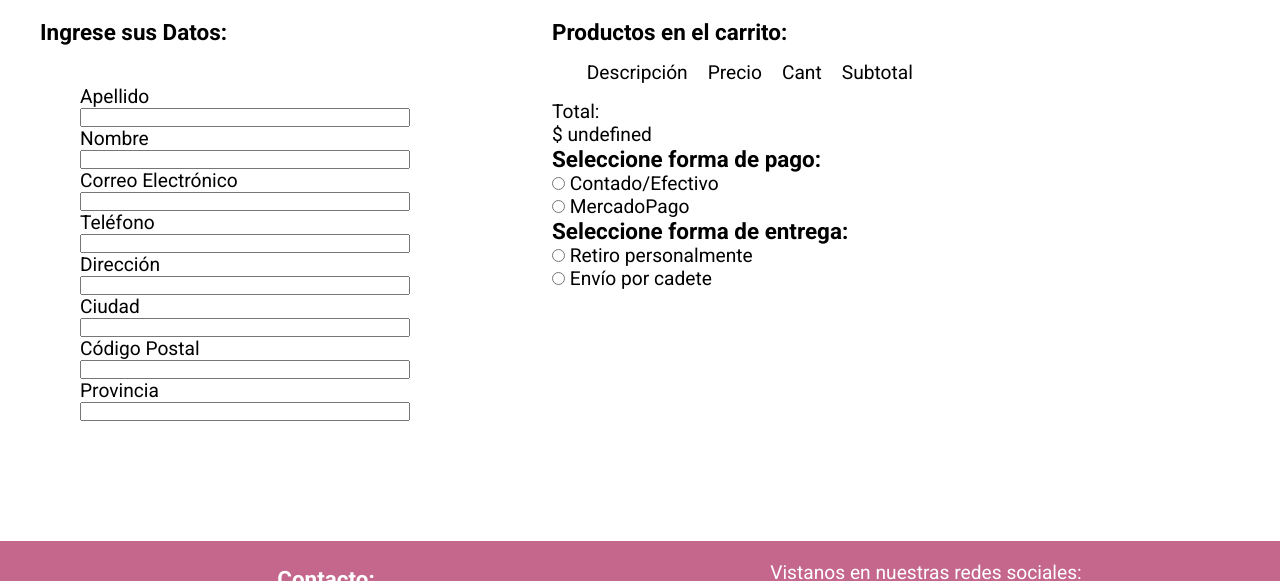
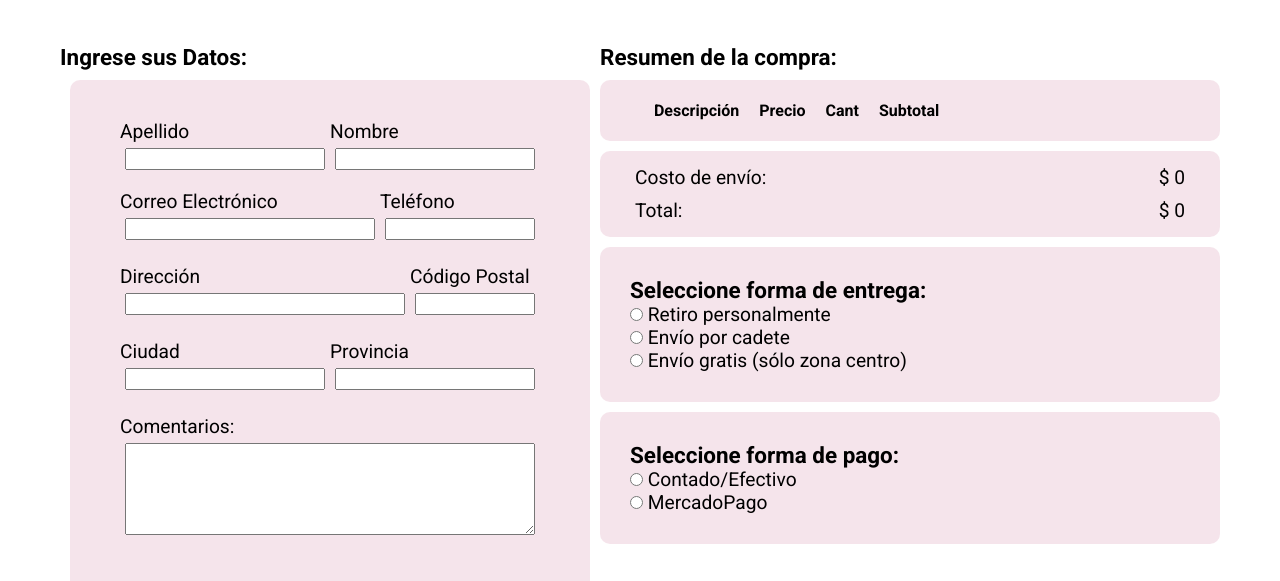
Before and after one commit to eze3769/coderhouse-JS, a plain HTML site: page sections/cart-checkout.html in a window 1280 px wide. Shown: the part 146-727 px from the top of the page. Drawn offline with Linux system fonts and the light colour scheme; a script that the page names is missing.

Commit message:
Mejorado el estilo del checkout y algunas reformas menores

```diff
--- a/estilos/main.css
+++ b/estilos/main.css
@@ -19,7 +19,8 @@ body{
 
 /*  ------ Header -----   */
 header{
-    height: 80px;
+    height: 85px;
+    border-bottom: #7570708e solid 1px;
 }
 header .header__logoImg{
     position: absolute;
@@ -52,7 +53,7 @@ nav .nav__nav{
     display: flex;
     position: absolute;
     right: 10px;
-    top: 35px;
+    top: 45px;
 }
 nav .nav__nav .nav__listItem{
     padding: 10px;
@@ -69,7 +70,7 @@ nav .nav__nav .nav__listItem{
 
 .body__portadaImg{
     width: 100%;
-    top: 80px;
+    top: 85px;
 
 }
 .main__footer{
@@ -630,40 +631,140 @@ padding-right:10px
 /*------------- Checkout --------------*/
 .section__checkout{
     display:flex;
-    padding:40px;
+    padding:60px;
+
 }
 .checkout__container{
     display:flex;
     flex-direction: row;
-    justify-content: space-between;
+    justify-content: center;
+    width:100%;
 }
 .checkout__userForm{
-    width:80%;
+    background-color: #c5678d2d;
+    padding:30px 50px;
+    border-radius: 10px;
+    margin:10px;
+
 }
 .checkout__container .checkout__user{
-    width:40vw;
+    width:45vw;
+
 }
 .checkout__container .checkout__userForm{
     display:flex;
     flex-direction: column;
-    padding: 40px;
+}
+.checkout__container .checkout__userForm .customer__names{
+    display:Flex;
+    flex-direction: row;
+    padding:10px 0 5px;
+}
+.checkout__container .checkout__userForm .customer__mailPhone{
+    display:Flex;
+    flex-direction: row;
+    padding:10px 0;
+}
+.checkout__container .checkout__userForm .customer__city{
+    display:Flex;
+    flex-direction: row;
+    padding:10px 0;
+}
+.checkout__container .checkout__userForm .customer__address{
+    display:Flex;
+    flex-direction: row;
+    padding:10px 0;
+}
+.checkout__container .checkout__userForm .customer__observations{
+    display:Flex;
+    flex-direction: column;
+    padding:10px 0 30px;
+}
+.checkout__inputColumn{
+    display:flex;
+    flex-direction: column;
+}
+.checkout__label{
+    text-align: center;
+}
+.customer__inputLastName, .customer__inputName, .customer__inputCity, .customer__inputState, .customer__inputZip, .customer__inputAddress, .customer__inputPhone,.customer__inputEmail,.customer__inputObservations{
+    font-size: 16px;
+}
+.customer__inputLastName, .customer__inputName, .customer__inputCity, .customer__inputState{
+    width: 200px;
+    margin: 5px;
+}
+.customer__inputZip{
+    margin: 5px;
+    width: 120px;
+}
+.customer__inputAddress{
+    margin: 5px;
+    width: 280px;
+}
+.customer__inputPhone{
+    margin: 5px;
+    width: 150px;
+}
+.customer__inputEmail{
+    margin: 5px;
+    width: 250px;
+}
+.customer__inputObservations{
+    margin: 5px;
+    width: 410px;
 }
 .checkout-products{
     display:flex;
     flex-direction: column;
+    width: 100%;
 
 }
 .checkout-productsLists{
     display:flex;
     flex-direction: row;
+    font-size: 16px;
+    background-color: #c5678d2d;
+    padding:5px 20px;
+    border-radius: 10px;
+    margin-top:10px;
 }
+
 .CheckoutImageProduct{
     width: 50px;
+}
+.checkout__listItem-title{
+    font-weight: bold;
 }
  .checkout__listItem{
     display:flex;
     flex-direction: column;
     padding:20px;
+}
+.checkout__ratesContainer{
+    background-color: #c5678d2d;
+    padding:10px 30px;
+    border-radius: 10px;
+    margin-top:10px;
+}
+.checkout__ratesContainer .checkout_rates{
+    display:flex;
+    flex-direction: row;
+    justify-content: space-between;
+    padding: 5px;
+
+}
+.checkout__payments{
+    background-color: #c5678d2d;
+    padding:30px;
+    border-radius: 10px;
+    margin-top:10px;
+}
+.checkout__deliverMethods{
+    background-color: #c5678d2d;
+    padding:30px;
+    border-radius: 10px;
+    margin-top:10px;
 }
 .checkout-products .checkout__productsList .checkout__listItem{
     padding: 16px 10px;
@@ -672,6 +773,39 @@ padding-right:10px
     display:flex;
     flex-direction: column;
 }
+.checkout__buttonsContainer{
+    padding: 30px 20px;
+    display:flex;
+    justify-content: space-around;
+}
+.checkout__button{
+    margin:10px;
+    padding: 10px 20px;
+    background-color: #c5678d;
+    color:#ededed;
+    border-radius: 5px;
+    bottom: 5px;
+    left:5px;
+    transition: all 0.4s;
+}
+.checkout__button:hover{
+    background: pink;
+    transform: scale(1.1);
+    color:black;
+    cursor:pointer;
+}
+/*----------- About us ----------------*/
+.section__aboutUs{
+    padding: 40px;
+}
+.section__aboutUs .aboutUs__text{
+    padding:10px;
+    line-height: 160%;
+}
+
+
+
+
 
 /*----------- Admin site ------------*/
 .admin__options{
--- a/js/scripts.js
+++ b/js/scripts.js
@@ -407,8 +407,7 @@ function ProductClick(id){
     $(".productModal__title").text(nombre);
     $(".gridImg__img").attr("src", imageURL);
     $(".gridCart__quantity-text").attr("id",'product-quantity-modal__'+id);
-    $(".gridCart__button").attr('id',"buttonCheck" );
-    $(".gridCart__button").attr('onclick',"CartClick('"+id+"','modal')" );
+    $("#buttonCheck").attr('onclick',"CartClick('"+id+"','modal')" );
     $("#Product-buttonUp").attr("onclick", 'QuantityButton("+","'+id+'","modal")');
     $("#Product-buttonDown").attr("onclick", 'QuantityButton("-","'+id+'","modal")');
     document.querySelector(".gridDescription__text").innerText = descripcion ; //jquery no me respeta los br
--- a/sections/about-us.html
+++ b/sections/about-us.html
@@ -5,6 +5,8 @@
     <meta name="viewport" content="width=device-width, initial-scale=1.0">
     <title>Aromarte | ¿Quiénes somos?</title>
     <link rel="stylesheet" href="../estilos/main.css">
+    <script src="https://kit.fontawesome.com/031f70e06c.js" crossorigin="anonymous"></script>
+    <link href="https://fonts.googleapis.com/css2?family=Roboto:wght@300;400;700&display=swap" rel="stylesheet">
 </head>
 <body>
     <header>
@@ -17,13 +19,10 @@
                     <a href="../index.html">Principal</a>
                 </li>
                 <li class="nav__listItem">
-                    <a href="about-us.html">Productos</a>
+                    <a href="#">Productos</a>
                 </li>
                 <li class="nav__listItem">
-                    <a href="#">¿Qué es Zero Waste?</a>
-                </li>
-                <li class="nav__listItem">
-                    <a href="#">¿Quiénes Somos?</a>
+                    <a href="about-us.html">¿Quiénes Somos?</a>
                 </li>
                 <li class="nav__listItem">
                     <a href="#">Contacto</a>
@@ -31,18 +30,18 @@
             </ul>
         </nav>
     </header>
-    <section>
+    <section class="section__aboutUs">
         <h1>¿Quiénes sómos?</h1>
-        <p>
+        <p class="aboutUs__text">
             Somos madre e hija emprendiendo juntas. Este proyecto surgió con la idea de tratarnos a nosotros mismos y al medio ambiente de una manera más amorosa, dejando de lado los mensajes violentos que brindan generalmente las grandes marcas de cosméticos. Brindamos productos naturales, respetuosos con nuestro cuerpo así como también con el medio ambiente.
         </p>
-        <p>
+        <p class="aboutUs__text">
             Comenzamos ofreciendo una línea de shampoo y jabones sólidos, sin parabenos ni envases plásticos (que generan cientos de miles de toneladas de desechos innecesarios que luego de ser tirados a la basura demoran siglos en degradarse). Con el tiempo fuimos agregando más productos, como velas de cera de soja, productos de cosmética natural, que al entregarse en envases reutilizables ofrecemos el servicio de re-fill (rellenado) para disminuir drásticamente los desechos plásticos y ponemos nuestro granito de arena para un mundo más sustentable.
         </p>
-        <p>
+        <p class="aboutUs__text">
             Nuestra meta es mantenernos en constante innovación, ofreciendo productos de excelencia para tu cuidado, como siempre libre de químicos nocivos para nuestra salud, sin dejar de lado nuestro compromiso con el cuidado de nuestro medio ambiente.
         </p>
-        <p>
+        <p class="aboutUs__text">
             ¡Esperamos les guste esta propuesta tanto como a nosotras!♥
         </p>
     </section>
--- a/sections/cart-checkout.html
+++ b/sections/cart-checkout.html
@@ -5,8 +5,8 @@
     <meta name="viewport" content="width=device-width, initial-scale=1.0">
     <title>Aromarte | Checkout</title>
     <link rel="stylesheet" href="../estilos/main.css">
-    <script src="https://secure.mlstatic.com/sdk/javascript/v1/mercadopago.js"></script>
-
+    <!--<script src="https://secure.mlstatic.com/sdk/javascript/v1/mercadopago.js"></script>-->
+    <script src="https://kit.fontawesome.com/031f70e06c.js" crossorigin="anonymous"></script>
     <link href="https://fonts.googleapis.com/css2?family=Roboto:wght@300;400;700&display=swap" rel="stylesheet">
     <script type="text/javascript" src="../js/jquery-3.5.1.min.js"></script>
     <script src="../js/checkout.js"></script>
@@ -23,47 +23,105 @@
         <div class="checkout__user">
             <h3>Ingrese sus Datos:</h3>
         <form class="checkout__userForm">
+            <div class="customer__names">
+                <div class="checkout__inputColumn">
                     <label for="customer__name">Apellido</label>
-            <input type="text" id="customer__lastName">
+                    <input type="text" id="customer__lastName" class="customer__inputLastName">
+                </div>
+                <div class="checkout__inputColumn">
                     <label for="customer__name">Nombre</label>
-            <input type="text" id="customer__name">
+                    <input type="text" id="customer__name" class="customer__inputName">
+                </div>
+            </div>
+            <div class="customer__mailPhone">
+                <div class="checkout__inputColumn">
                     <label for="customer__email">Correo Electrónico</label>
-            <input type="email" id="customer__email">
+                    <input type="email" id="customer__email" class="customer__inputEmail">
+                </div>
+                <div class="checkout__inputColumn">
                     <label for="customer__phone">Teléfono</label>
-            <input type="tel" id="customer__phone">
+                    <input type="tel" id="customer__phone" class="customer__inputPhone">
+                </div>
+            </div>
+            <div class="customer__address">
+                <div class="checkout__inputColumn">
                     <label for="customer__address">Dirección</label>
-            <input type="text" id="customer__address">
+                    <input type="text" id="customer__address" class="customer__inputAddress">
+                </div>
+                <div class="checkout__inputColumn">
+                    <label for="customer__addressZip">Código Postal</label>
+                    <input type="text" id="customer__addressZip" class="customer__inputZip">
+                </div>
+            </div>
+            <div class="customer__city">
+                <div class="checkout__inputColumn">
                     <label for="customer__addressCity">Ciudad</label>
-            <input type="text" id="customer__addressCity">
-            <label for="customer__addressZip">Código Postal</label>
-            <input type="text" id="customer__addressZip">
+                    <input type="text" id="customer__addressCity" class="customer__inputCity">
+                </div>
+                <div class="checkout__inputColumn">
                     <label for="customer__addressState">Provincia</label>
-            <input type="text" id="customer__addressState">
+                    <input type="text" id="customer__addressState" class="customer__inputState">
+                </div>
+            </div>
+            <div class="customer__observations">
+                <label for="">Comentarios:</label>
+                <textarea name="" id=""  rows="5" class="customer__inputObservations">
+                </textarea>
+            </div>
         </form>
+        <div class="checkout__buttonsContainer">
+            <a class="checkout__button" href="../index.html">Volver a la tienda</a>
+            <a class="checkout__button" onclick="BuyClick()" href="">Comprar</a>
+        </div>
         </div>
         <div class="checkout-products">
-            <h3>Productos en el carrito:</h3>
+            <h3>Resumen de la compra:</h3>
             <div class="checkout-productsLists">
             <ul class="checkout__productsList" id="checkout__listImage">
                 <li class="checkout__listItem">&nbsp;</li>
             </ul>
             <ul class="checkout__productsList" id="checkout__listDescription">
-                    <li class="checkout__listItem">Descripción</li>
+                    <li class="checkout__listItem checkout__listItem-title">Descripción</li>
                 </ul>
             <ul class="checkout__productsList" id="checkout__listPrice">
-                    <li class="checkout__listItem">Precio</li>
+                    <li class="checkout__listItem checkout__listItem-title">Precio</li>
                 </ul>
             <ul class="checkout__productsList" id="checkout__listQuantity">
-                    <li class="checkout__listItem">Cant</li>
+                    <li class="checkout__listItem checkout__listItem-title">Cant</li>
                 </ul>
                 <ul class="checkout__productsList" id="checkout__listTotal">
-                    <li class="checkout__listItem">Subtotal</li>
+                    <li class="checkout__listItem checkout__listItem-title">Subtotal</li>
                 </ul>
 
             </div>
-                <div class="modal__cuenta">
+            <div class="checkout__ratesContainer">
+                <div class ="checkout_rates" id="checkout__deliverRate">
+                    <p>Costo de envío: </p><p id="deliverRate-text">$ 0</p>
+                </div>
+                <div class ="checkout_rates" id="checkout__mpRate">
+                    <p>Costo servicio MercadoPago(7%)</p><p id="mpRate-text">$ 0</p>
+                </div>
+                    <div class="modal__cuenta checkout_rates">
                         <p class="cuenta__total-text">Total: </p>
                         <p class="cuenta__total-value" id="cart-value">$ 0</p>
+                    </div>
+            </div>
+                <div class="checkout__deliverMethods">
+                    <h3>Seleccione forma de entrega:</h3>
+                    <form class="checkout__deliverForm" action="">
+                        <div>
+                            <input type="radio" id="deliver-takeAway" name="deliver__method" value="takeAway">
+                            <label for="deliver-takeAway">Retiro personalmente</label>
+                        </div>
+                        <div>
+                            <input type="radio" id="deliver-delivery" name="deliver__method" value="delivery">
+                            <label for="deliver-delivery">Envío por cadete</label>
+                        </div>
+                        <div>
+                            <input type="radio" id="deliver-freeDelivery" name="deliver__method" value="freeDelivery">
+                            <label for="deliver-freeDelivery">Envío gratis (sólo zona centro)</label>
+                        </div>
+                    </form>
                 </div>
                 <div class="checkout__payments">
                     <h3>Seleccione forma de pago:</h3>
@@ -78,20 +136,6 @@
                         </div>
                     </form>
                 </div>
-                <div class="checkout__deliverMethods">
-                    <h3>Seleccione forma de entrega:</h3>
-                    <form class="checkout__deliverForm" action="">
-                        <div>
-                            <input type="radio" id="deliver-takeAway" name="deliver__method" value="cash">
-                            <label for="deliver-takeAway">Retiro personalmente</label>
-                        </div>
-                        <div>
-                            <input type="radio" id="deliver-delivery" name="deliver__method" value="mercadopago">
-                            <label for="deliver-delivery">Envío por cadete</label>
-                        </div>
-                    </form>
-                </div>
-
         </div>
 
     </div>
```
Also changed, not shown: index.html (+2 -5 lines), js/checkout.js (+6 -1 lines), img/web1.png (added), img/web2.png (added), img/web3.png (added). Lines whose indentation alone changed are shown as unchanged.
